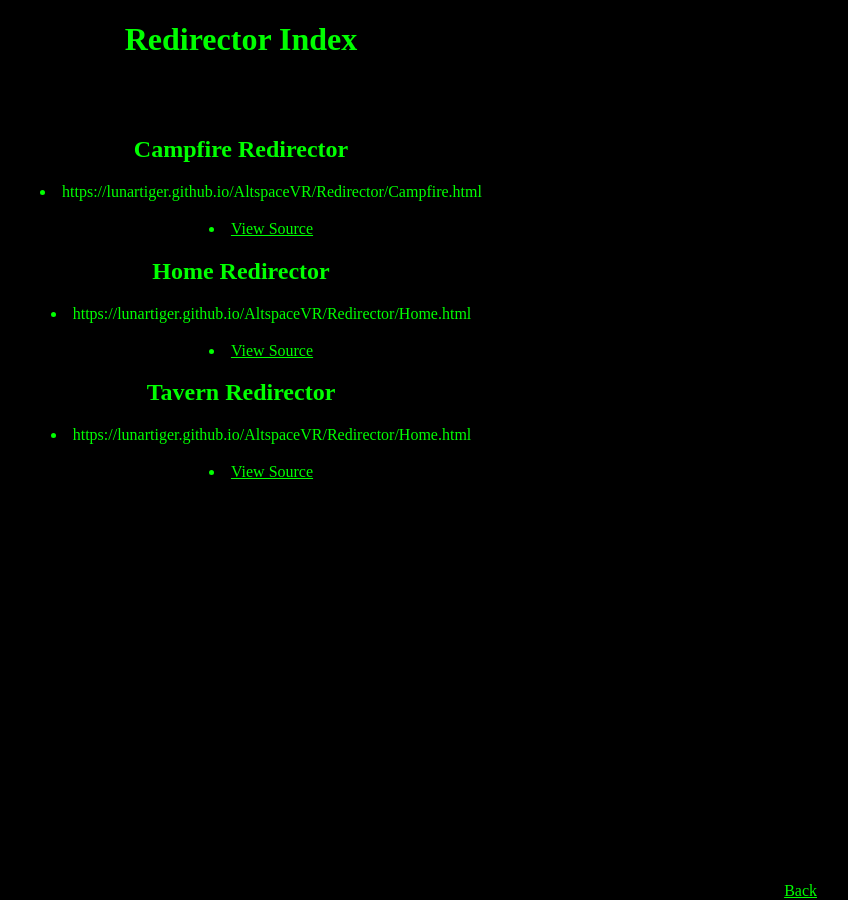
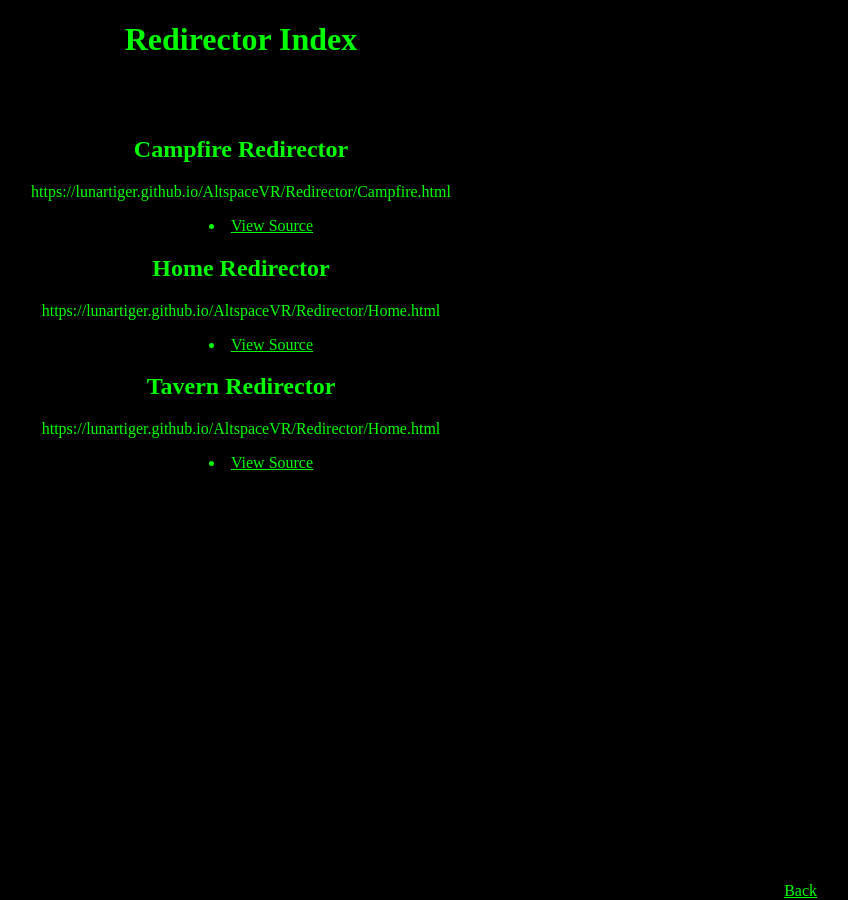
Before and after one commit to LunarTiger/AltspaceVR, a Jekyll site: the page Redirector/index.html, which Jekyll copies as it is, in a window 1280 px wide. Shown: the whole page, without its empty margins (399-1247 px from the left). Built offline with Jekyll 4.4.1, drawn with Linux system fonts in a browser that asks for light colours.

Commit message:
Update index.html

```diff
--- a/Redirector/index.html
+++ b/Redirector/index.html
@@ -19,18 +19,18 @@
 	<body>
 		<h1>Redirector Index</h1><br><br>
 		<h2>Campfire Redirector</h2>
+		<p><a href="https://lunartiger.github.io/AltspaceVR/Redirector/Campfire.html" style="text-decoration:none">https://lunartiger.github.io/AltspaceVR/Redirector/Campfire.html</a></p>
 		<ul>
-			<li><a href="https://lunartiger.github.io/AltspaceVR/Redirector/Campfire.html" style="text-decoration:none">https://lunartiger.github.io/AltspaceVR/Redirector/Campfire.html</a></li><hr style="height:1px; visibility:hidden;" />
 			<li><a href="https://raw.githubusercontent.com/LunarTiger/AltspaceVR/master/Redirector/Campfire.html">View Source</a></li>
 		</ul>
 		<h2>Home Redirector</h2>
+		<p><a href="https://lunartiger.github.io/AltspaceVR/Redirector/Home.html" style="text-decoration:none">https://lunartiger.github.io/AltspaceVR/Redirector/Home.html</a></p>
 		<ul>
-			<li><a href="https://lunartiger.github.io/AltspaceVR/Redirector/Home.html" style="text-decoration:none">https://lunartiger.github.io/AltspaceVR/Redirector/Home.html</a></li><hr style="height:1px; visibility:hidden;" />
 			<li><a href="https://raw.githubusercontent.com/LunarTiger/AltspaceVR/master/Redirector/Home.html">View Source</a></li>
 		</ul>
 		<h2>Tavern Redirector</h2>
+		<p><a href="https://lunartiger.github.io/AltspaceVR/Redirector/Tavern.html" style="text-decoration:none">https://lunartiger.github.io/AltspaceVR/Redirector/Home.html</a></p>
 		<ul>
-			<li><a href="https://lunartiger.github.io/AltspaceVR/Redirector/Tavern.html" style="text-decoration:none">https://lunartiger.github.io/AltspaceVR/Redirector/Home.html</a></li><hr style="height:1px; visibility:hidden;" />
 			<li><a href="https://raw.githubusercontent.com/LunarTiger/AltspaceVR/master/Redirector/Tavern.html">View Source</a></li>
 		</ul>
 	</body>
```
